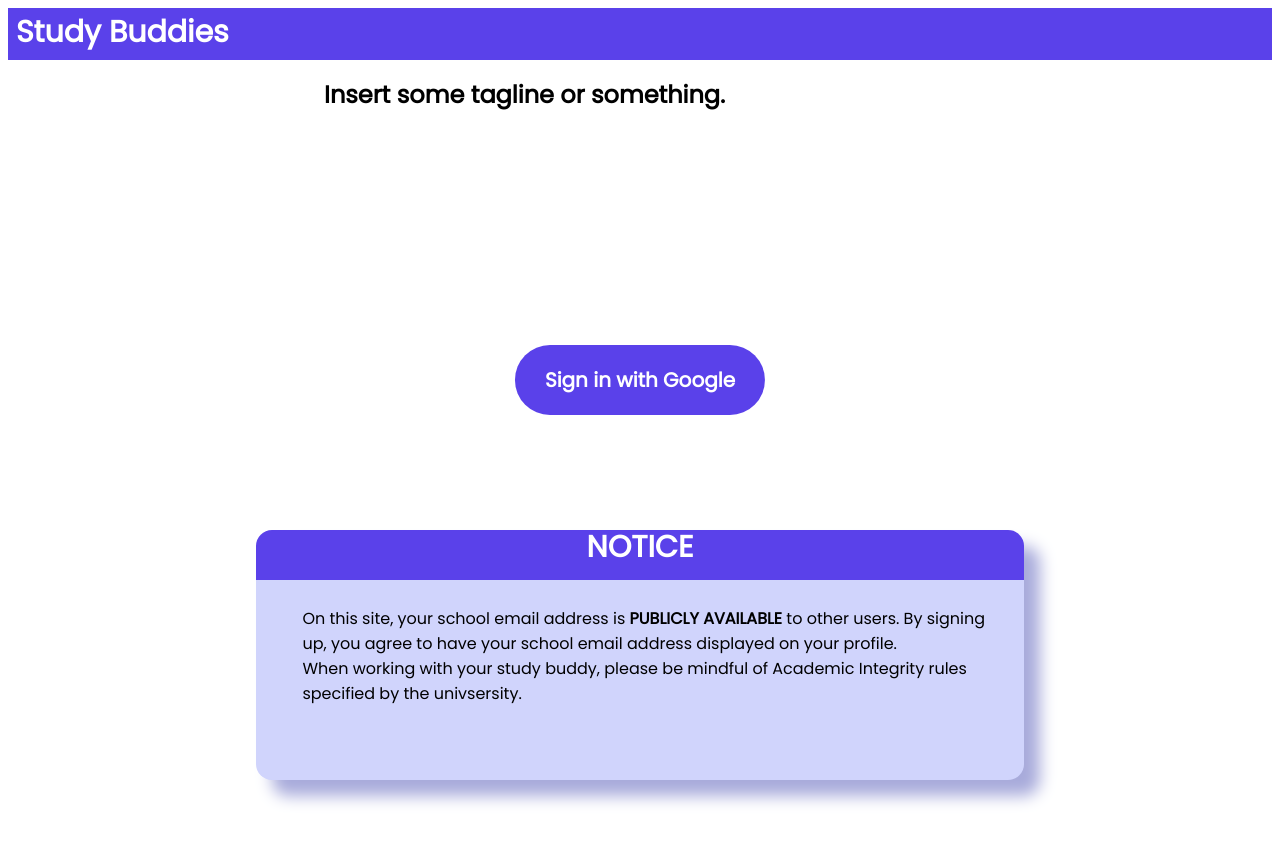
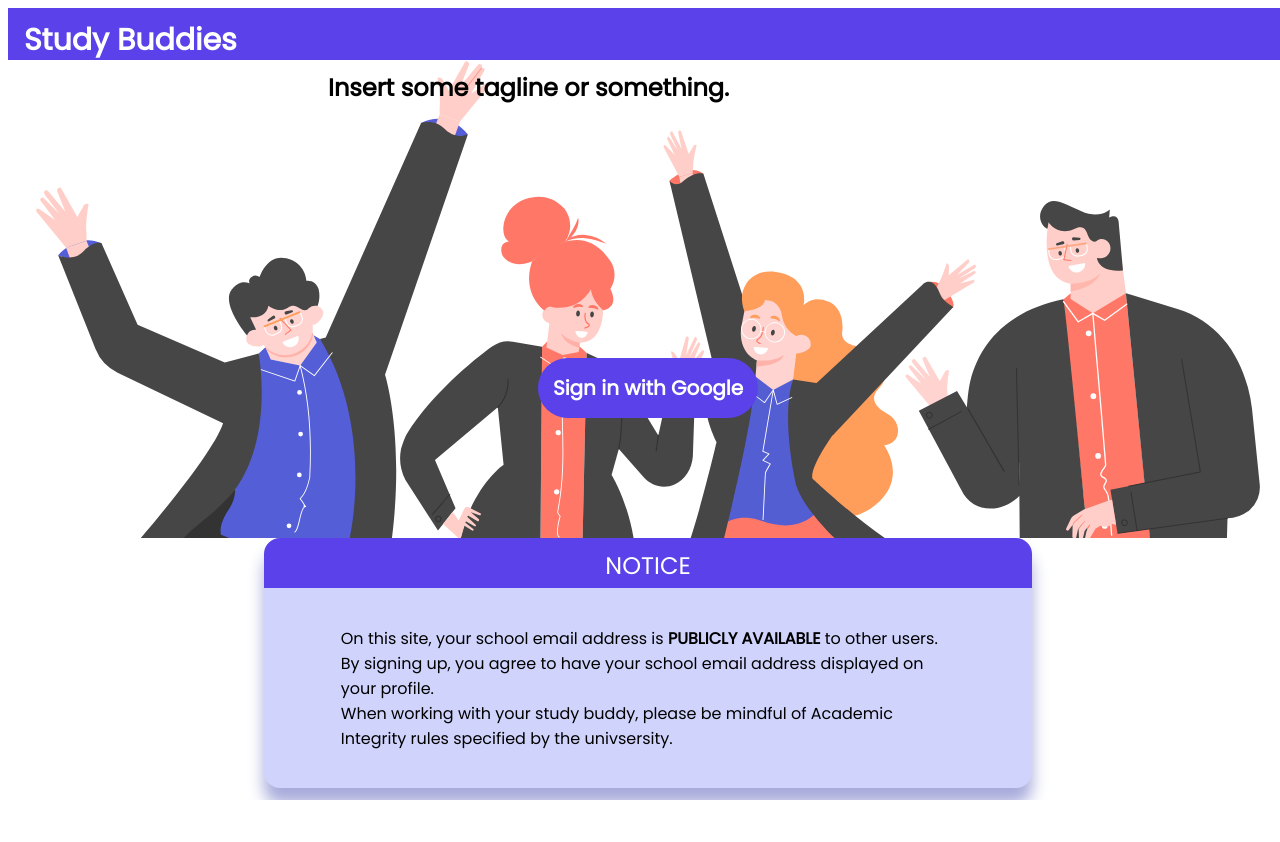
Before and after one commit to jenetic/studybudz, a React (Create React App) app: page / in a window 1280 px wide. Shown: the top 842 px of the page. After the commit the page ends 800 px from the top, so only its background shows below. Built offline with nearby package versions, Linux system fonts and the light colour scheme.

Commit message:
fixed noticebox alignment and added background

```diff
--- a/src/App.css
+++ b/src/App.css
@@ -22,7 +22,8 @@ html *
   color: #f2f2f2;
   padding: 10px;
   text-decoration:dotted;
-  font-size: 30px;
+  font-size: 25px;
+
 }
 
 .sidebar a:hover{
--- a/src/pages/Home.css
+++ b/src/pages/Home.css
@@ -23,6 +23,7 @@
     border-radius: 20px;
     box-shadow: 0 4px 8px 0 rgba(0,0,0,0.2);
     width: 200px;
+    height: 300px;
     padding: 30px;
     margin: 20px;
     float: left;
--- a/src/pages/Login.css
+++ b/src/pages/Login.css
@@ -1,4 +1,5 @@
 @import url("https://fonts.googleapis.com/css?family=Poppins");
+
 
 .center {
   margin: auto;
@@ -50,14 +51,14 @@ body {
   display: flex;
   flex-direction: row;
   align-items: flex-start;
-  padding: 5px 30px;
+  padding: 0 15px 0 15px;
   position: absolute;
-  height: px;
   text-align: center;
-  display: flex;
   top: 380px;
+
   left: 50%;
   transform: translate(-50%, -50%);
+
   background: #5a41ea;
   border-radius: 60px;
   border: 0;
@@ -70,52 +71,14 @@ body {
   line-height: 60px;
   color: #ffffff;
   }
-
-
-
-#notice {
-    position: relative;
-    height: 30px;
-    text-align: center;
-    /* top was 540 */
-    top: 435px;
-    margin-top: -32px;
-    margin-bottom: 600px;
-    margin-right: 100px;
-    margin-left: 100px;
-
-    font-family: Poppins;
-    font-style: normal;
-    font-weight: bold;
-    font-size: 30px;
-    line-height: 45px;
-
-    color: #ffffff;
-  }
-
-  #disclaimer {
+  .noticebox {
     position: absolute;
-    font-family: Poppins;
-    font-style: normal;
-    font-weight: normal;
-    /* top was 640 */
-    top: 590px;
-    display: table-cell;
-
-    margin-left: 23%;
-    margin-right: 23%;
-  }
-
-  #noticebox {
-    position: absolute;
-    /*width: 900px;*/
     width: 60%;
-    height: 200px;
-    /* top was 560px */
+    min-height: 200px;
     top: 530px;
     left: 20%;
     border-radius: 1rem;
-    display: block;
+    display: flex;
     justify-content: center;
     align-items: center;
 
@@ -125,5 +88,40 @@ body {
     border-top-width: 50px;
     border-top-color: #5a41ea;
     border-top-style: solid;
-    box-shadow: 1rem 1rem 1rem 0rem #a8abdb;
+    box-shadow: 0rem 1rem 1rem 0rem #a8abdb;
+
   }
+
+.noticebox h2 {
+    position: absolute;
+    text-align: center;
+    width: 100%;
+    font-family: Poppins;
+    font-style: normal;
+    font-weight: normal;
+    /* top was 640 */
+    color: #ffffff;
+    top:-60px;
+  }
+
+  .noticebox p {
+    font-family: Poppins;
+    font-style: normal;
+    font-weight: normal;
+    margin-left: 10%;
+    margin-right: 10%;
+  }
+
+  .loginPage {
+
+    position: absolute;
+    width: 100%;
+    height: 83%;
+
+    background-image: url("../images/group-of-happy-business-people.svg");
+    background-position: center center;
+    background-repeat: no-repeat;
+    background-size: cover;
+
+
+  }
--- a/src/pages/Login.js
+++ b/src/pages/Login.js
@@ -3,6 +3,8 @@ import {auth, provider} from '../firebase-config';
 import {signInWithPopup } from 'firebase/auth';
 import { useNavigate } from "react-router-dom";
 import './Login.css';
+import logo from '../images/group-of-happy-business-people.svg';
+
 
 function Login({ setIsAuth }) {
 
@@ -17,14 +19,29 @@ function Login({ setIsAuth }) {
   };
 
   return (
+
     <div className="loginPage">
       <div>
-        <iframe id="topbar"></iframe>
+        <div id="topbar"></div>
         <h1 id="StudyBuddies">Study Buddies</h1>
         <h2 className="center" id="tagline">Insert some tagline or something.</h2>
+        {/* <div className='illustration'>
+          <img src={logo}alt='illustration' height={1000}/>
+        </div> */}
+
+        <figure>
+          <div>
+            <div className='illustration'/>
           </div>
+        </figure>
+
+
+      </div>
+
         <button id="login" onClick={signInWithGoogle}>Sign in with Google</button>
-      <iframe id="noticebox"></iframe>
+
+        <div className='noticebox'>
+          <div className='content'>
             <h2 id="notice">NOTICE</h2>
             <p id="disclaimer">On this site, your school email address is <b>PUBLICLY AVAILABLE </b>
             to other users. By signing up, you agree to have your school email address
@@ -32,6 +49,8 @@ function Login({ setIsAuth }) {
             When working with your study buddy, please be mindful of Academic Integrity
             rules specified by the univsersity.</p>
           </div>
+        </div>
+    </div>
   )
 }
 
--- a/src/pages/Profile.css
+++ b/src/pages/Profile.css
@@ -1,6 +1,9 @@
+
+
 .profilePage{
+
     position: absolute;
-    margin-left: 250px;
+    margin-left: 270px;
 }
 
 .note {
```
Also changed, not shown: src/images/group-of-happy-business-people.svg (added). Lines whose indentation alone changed are shown as unchanged.
